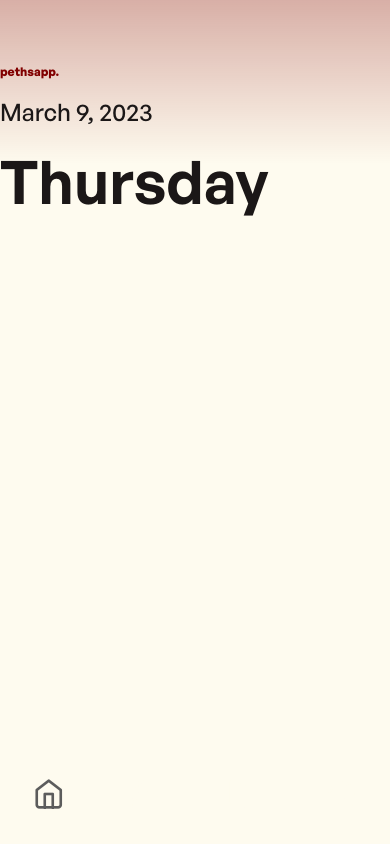
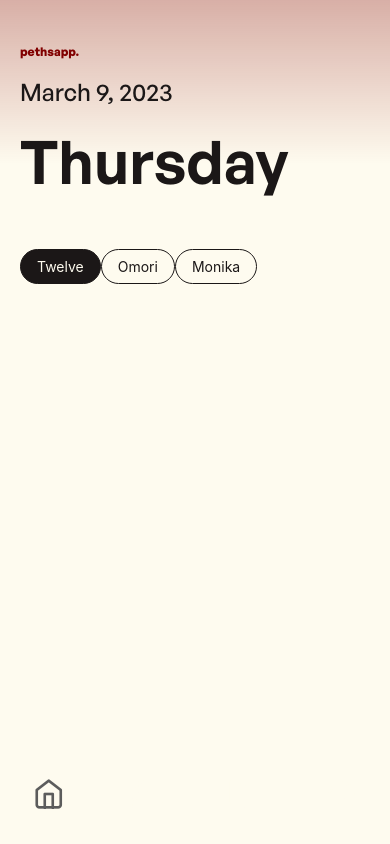
Before and after one commit to Trudeau-SAC/pethsapp-2.0, a React Native app: screen /Home in a window 390 px wide. Built offline with nearby package versions, Linux system fonts and the light colour scheme.

Commit message:
Fix spacing

```diff
--- a/components/Chip.js
+++ b/components/Chip.js
@@ -17,12 +17,12 @@ export default function Chip({ title, selected, onPress }) {
       alignSelf: 'flex-start',
     },
     text: {
-      color: selected ? theme.colors.foreground : theme.colors.text,
+      color: selected ? theme.colors.background : theme.colors.text,
     },
   });
 
   return (
-    <Pressable style={styles.chip} onPress={onPress(title)}>
+    <Pressable style={styles.chip} onPress={() => onPress(title)}>
       <Text style={styles.text} variant="">
         {title}
       </Text>
--- /dev/null
+++ b/components/ChipRow.js
@@ -0,0 +1,22 @@
+import { useState } from 'react';
+import { useTheme } from '@react-navigation/native';
+import { ScrollView } from 'react-native';
+import Chip from './Chip';
+
+export default function ChipRow({ titles }) {
+  const [selected, setSelected] = useState(titles[0]);
+  const theme = useTheme();
+
+  return (
+    <ScrollView style={{ overflow: 'visible' }} horizontal>
+      {titles.map((title) => (
+        <Chip
+          title={title}
+          selected={title == selected}
+          onPress={setSelected}
+          style={{ marginRight: theme.spacing.s5 }}
+        />
+      ))}
+    </ScrollView>
+  );
+}
--- a/components/Layout.js
+++ b/components/Layout.js
@@ -5,18 +5,18 @@ import { LinearGradient } from 'expo-linear-gradient';
 
 /**
  * Provides a consistent layout for all screens
- * @param {boolean} hasTabBar - Whether the screen shows the tab bar, so padding can be added to the bottom
  */
-export default function Layout({ children, hasTabBar }) {
+export default function Layout({ children }) {
   const insets = useSafeAreaInsets();
   const theme = useTheme();
 
   const styles = StyleSheet.create({
     container: {
       flex: 1,
-      paddingBottom: hasTabBar ? theme.tabBarHeight : insets.bottom,
-      paddingLeft: insets.left,
-      paddingRight: insets.right,
+      paddingTop: insets.top,
+      paddingBottom: insets.bottom + theme.tabBarHeight,
+      paddingLeft: insets.left + theme.spacing.s5,
+      paddingRight: insets.right + theme.spacing.s5,
     },
     gradient: {
       position: 'absolute',
--- a/screens/community/Community.js
+++ b/screens/community/Community.js
@@ -9,7 +9,7 @@ const Community = ({ navigation }) => {
   const theme = useTheme();
 
   return (
-    <Layout hasTabBar>
+    <Layout>
       <Text variant="heading2" color="text">
         Community
       </Text>
--- a/screens/home/Home.js
+++ b/screens/home/Home.js
@@ -1,23 +1,24 @@
 import { View, Button } from 'react-native';
 import Layout from '../../components/Layout';
-import Text from '../../components/Text';
 import HomeHeader from '../../components/HomeHeader';
 import { useTheme } from '@react-navigation/native';
-import Chip from '../../components/Chip';
+import ChipRow from '../../components/ChipRow';
 
 const Home = ({ navigation }) => {
   const theme = useTheme();
 
   return (
-    <Layout hasTabBar>
+    <Layout>
       <View
         style={{
-          marginTop: theme.spacing.s16,
+          marginTop: theme.spacing.s11,
           marginBottom: theme.spacing.s12,
         }}
       >
         <HomeHeader />
       </View>
+
+      <ChipRow titles={['Twelve', 'Omori', 'Monika']} />
     </Layout>
   );
 };
--- a/screens/resources/Resources.js
+++ b/screens/resources/Resources.js
@@ -3,7 +3,7 @@ import Text from '../../components/Text';
 
 const Resources = ({ navigation }) => {
   return (
-    <Layout hasTabBar>
+    <Layout>
       <Text variant="heading2" color="text">
         Resources
       </Text>
--- a/screens/settings/Settings.js
+++ b/screens/settings/Settings.js
@@ -12,7 +12,7 @@ const Settings = () => {
   };
 
   return (
-    <Layout hasTabBar>
+    <Layout>
       <Text variant="heading2" color="text">
         Settings
       </Text>
```
